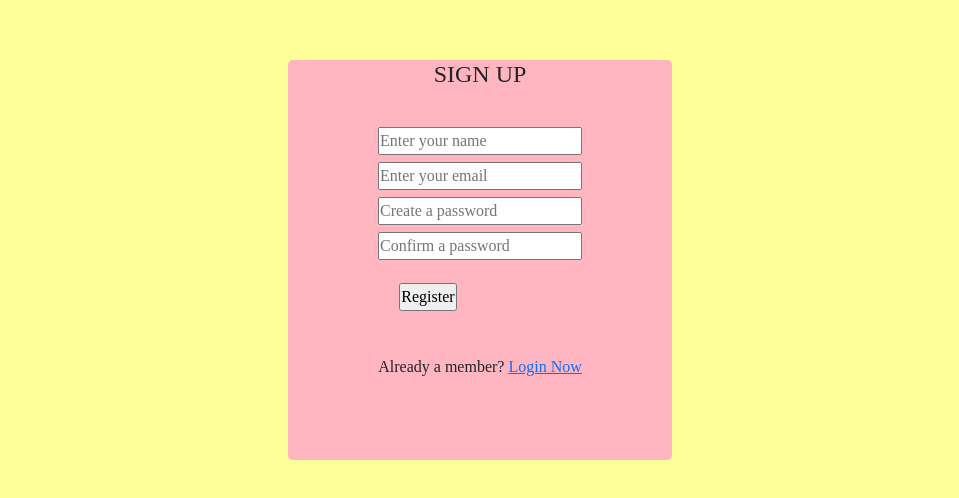
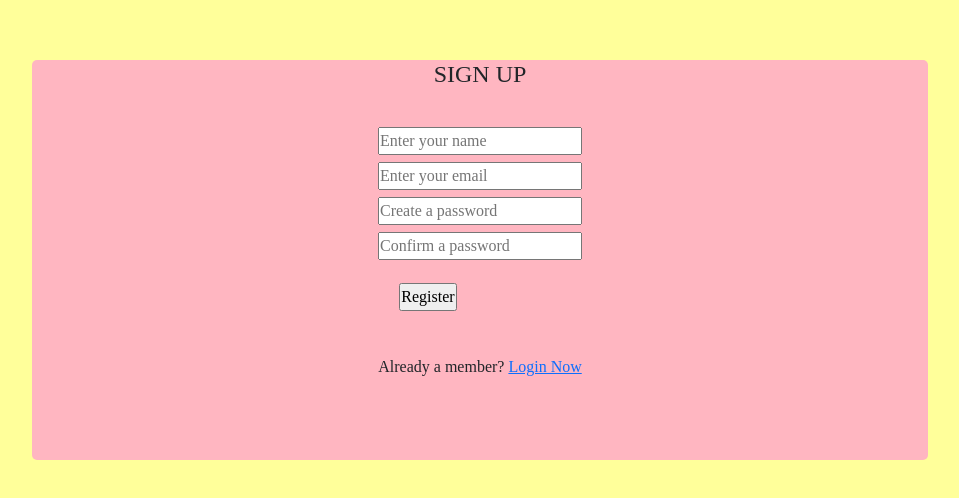
Before and after one commit to Dharshini14-k/FormvalidationJs, a plain HTML site: page index.html in a window 1280 px wide. Shown: the part 140-638 px from the top of the page, without its empty margins (160-1119 px from the left). Drawn offline with nearby package versions, Linux system fonts and the light colour scheme.

Commit message:
Update style.css

```diff
--- a/style.css
+++ b/style.css
@@ -99,3 +99,8 @@ body{
     cursor: pointer;
     float: right;
   }
+@media (min-width: 800px) {
+    .container {
+        width: 70%;
+    }
+}
```
